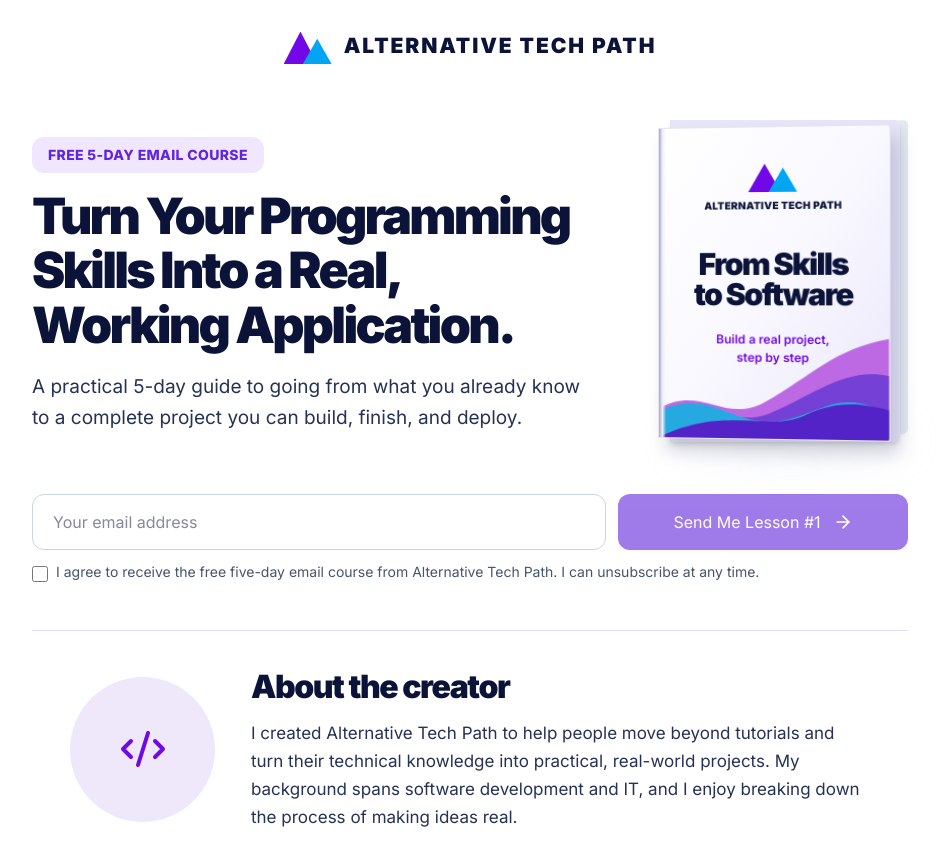
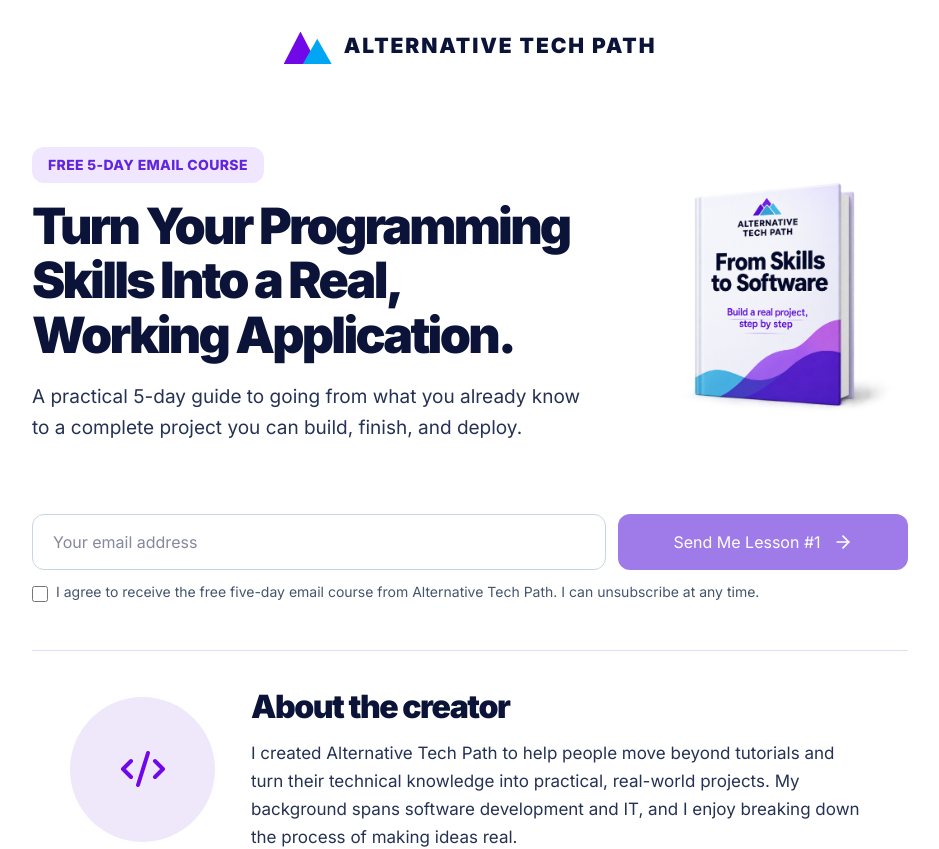
Before and after one commit to ShaphC/altechpath, a Next.js app: page / in a window 1280 px wide. Shown: the top 849 px of the page, without its empty margins (170-1109 px from the left). Built offline with nearby package versions, Linux system fonts and the light colour scheme.

Commit message:
added the 3D image

```diff
--- a/src/components/course-book.tsx
+++ b/src/components/course-book.tsx
@@ -1,83 +1,17 @@
-import { siteConfig } from "@/lib/site-config";
+import Image from "next/image";
 
 export function CourseBook() {
   return (
     <div className="flex w-full items-center justify-center lg:justify-end">
-      <div className="relative h-[300px] w-[230px] sm:h-[330px] sm:w-[250px]">
-        {/* Ground shadow */}
-        <div className="absolute bottom-0 left-4 right-0 h-5 rounded-[50%] bg-slate-300/50 blur-xl" />
-
-        {/* Page block */}
-        <div
-          className="absolute bottom-3 right-0 top-1 w-[92%] rounded-r-[5px] border border-slate-200 bg-gradient-to-r from-slate-200 via-white to-slate-200"
-          style={{
-            transform: "skewY(-2deg)",
-          }}
+      <div className="relative h-[285px] w-[240px] sm:h-[330px] sm:w-[280px] lg:h-[350px] lg:w-[290px]">
+        <Image
+          src="/images/from-skills-to-software-book.png"
+          alt="From Skills to Software — Alternative Tech Path five-day email course"
+          fill
+          priority
+          sizes="(max-width: 640px) 240px, (max-width: 1024px) 280px, 290px"
+          className="object-contain"
         />
-
-        {/* Back cover */}
-        <div className="absolute bottom-2 right-2 top-0 w-[92%] rounded-r-md bg-[#e7e5f8] shadow-md" />
-
-        {/* Front cover */}
-        <div
-          className="absolute bottom-3 left-0 top-2 w-[91%] overflow-hidden rounded-r-[3px] border border-[#e5e4f2] bg-gradient-to-br from-white via-[#f9f8ff] to-[#e9e7f9] shadow-[8px_12px_18px_rgba(20,20,70,0.17)]"
-          style={{
-            transform: "perspective(850px) rotateY(-5deg)",
-            transformOrigin: "left center",
-          }}
-        >
-          {/* Spine */}
-          <div className="absolute inset-y-0 left-0 z-20 w-[7px] bg-gradient-to-r from-[#a8a5cf] via-[#eeeefa] to-transparent" />
-
-          <div className="relative z-10 flex h-full flex-col items-center px-5 pt-8 text-center">
-            {/* Small brand symbol */}
-            <div className="relative h-8 w-12">
-              <div className="absolute bottom-0 left-0 h-7 w-8 bg-violet-700 [clip-path:polygon(50%_0,100%_100%,0_100%)]" />
-              <div className="absolute bottom-0 left-5 h-6 w-7 bg-sky-500 [clip-path:polygon(50%_0,100%_100%,0_100%)]" />
-            </div>
-
-            <span className="mt-2 text-[10px] font-black leading-[1.15] tracking-wide text-[#10183c]">
-              {siteConfig.brand.name.toUpperCase()}
-            </span>
-
-            <h2 className="mt-9 text-[27px] font-black leading-[1.03] tracking-[-0.055em] text-[#0b1438] sm:text-[30px]">
-              From Skills
-              <br />
-              to Software
-            </h2>
-
-            <p className="mt-5 text-[12px] font-semibold leading-[1.45] text-violet-700">
-              Build a real project,
-              <br />
-              step by step
-            </p>
-          </div>
-
-          {/* Cover waves */}
-          <svg
-            viewBox="0 0 240 110"
-            preserveAspectRatio="none"
-            className="absolute bottom-0 left-0 h-[105px] w-full"
-            aria-hidden="true"
-          >
-            <path
-              d="M0 80 C45 54 70 96 112 72 C160 45 184 16 240 6 L240 110 L0 110Z"
-              fill="#bd69e4"
-            />
-            <path
-              d="M0 89 C48 65 75 100 116 84 C160 66 195 34 240 44 L240 110 L0 110Z"
-              fill="#7440d6"
-            />
-            <path
-              d="M0 83 C43 62 64 84 100 91 C132 97 158 81 180 74 C210 66 230 78 240 84 L240 110 L0 110Z"
-              fill="#26a9e0"
-            />
-            <path
-              d="M0 110 C72 75 112 104 154 85 C190 68 215 73 240 79 L240 110Z"
-              fill="#5423c7"
-            />
-          </svg>
-        </div>
       </div>
     </div>
   );
--- a/src/components/subscribe-form.tsx
+++ b/src/components/subscribe-form.tsx
@@ -68,6 +68,8 @@ export default function SubscribeForm() {
         <input
           id={emailId}
           type="email"
+          data-lpignore="true"
+          data-1p-ignore
           autoComplete="email"
           required
           maxLength={254}
```
Also changed, not shown: public/images/from-skills-to-software-book.png (added).
